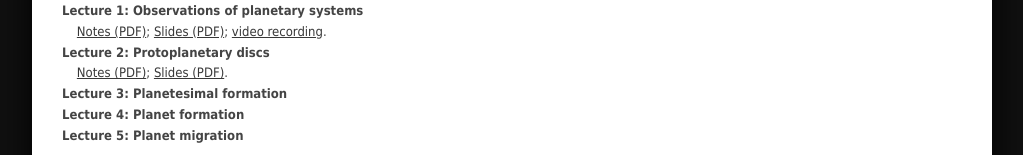
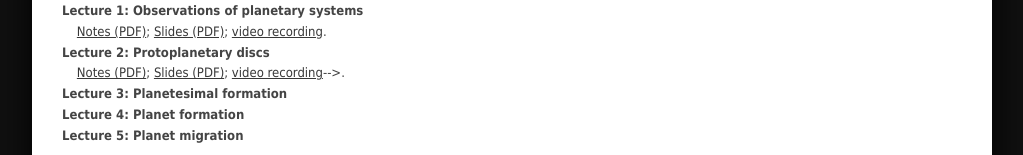
Before and after one commit to rdalexander/rdalexander.github.io, a plain HTML site: page planets_2023.html in a window 1280 px wide. Shown: the part 512-667 px from the top of the page, without its empty margins (128-1151 px from the left). Drawn offline with Linux system fonts and the light colour scheme; a web font is replaced by a local one.

Commit message:
Update planets_2023.html

```diff
--- a/planets_2023.html
+++ b/planets_2023.html
@@ -50,7 +50,7 @@
 	 &nbsp;&nbsp;&nbsp;&nbsp;<a href=planets_2023/lecture1_notes.pdf>Notes (PDF)</a>; <a href=planets_2023/lecture1_slides.pdf>Slides (PDF)</a>; <a href=https://leicester.cloud.panopto.eu/Panopto/Pages/Viewer.aspx?id=3048c23b-8209-417e-9f47-b0b4009c1dae>video recording</a>.<br>
 
 	 <b>Lecture 2: Protoplanetary discs</b><br>
-	   &nbsp;&nbsp;&nbsp;&nbsp;<a href=planets_2023/lecture2_notes.pdf>Notes (PDF)</a>; <a href=planets_2023/lecture2_slides.pdf>Slides (PDF)</a><!--; <a href=https://leicester.cloud.panopto.eu/Panopto/Pages/Viewer.aspx?id=5a439312-3dde-4639-afe0-ae4c00dd2526>video recording</a>-->.<br>
+	 &nbsp;&nbsp;&nbsp;&nbsp;<a href=planets_2023/lecture2_notes.pdf>Notes (PDF)</a>; <a href=planets_2023/lecture2_slides.pdf>Slides (PDF)</a>; <a href=https://leicester.cloud.panopto.eu/Panopto/Pages/Viewer.aspx?id=3bdadaf0-a2fa-417b-a8c5-b0ba00fcdb9b>video recording</a>-->.<br>
 
          <b>Lecture 3: Planetesimal formation</b><br>
 <!--	   &nbsp;&nbsp;&nbsp;&nbsp;<a href=planets_2022/lecture3_notes.pdf>Notes (PDF)</a>; <a href=planets_2022/lecture3_slides.pdf>Slides (PDF)</a>; <a href=https://leicester.cloud.panopto.eu/Panopto/Pages/Viewer.aspx?id=9715eba4-0b98-489e-9fdd-ae5400d6e468>video recording</a>.<br>-->
```
